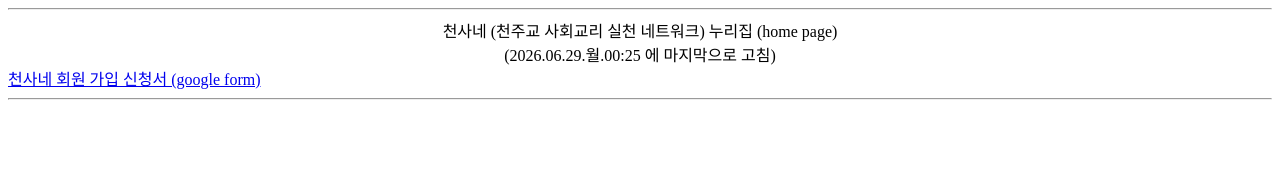
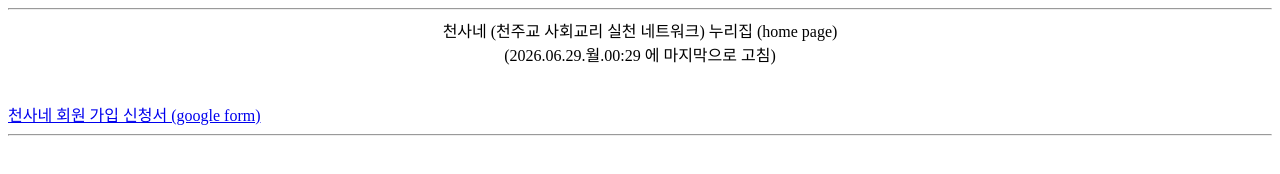
Before and after one commit to 1004network/1004network.github.io, a plain HTML site: page index.html in a window 1280 px wide. Drawn offline with Linux system fonts and the light colour scheme.

Commit message:
Update index.html

```diff
--- a/index.html
+++ b/index.html
@@ -1,9 +1,10 @@
 <hr>
 <center>
 천사네 (천주교 사회교리 실천 네트워크) 누리집 (home page) <br>
-(2026.06.29.월.00:25 에 마지막으로 고침)
+(2026.06.29.월.00:29 에 마지막으로 고침)
 </center>
 
+<br><br>
 <a href="https://forms.gle/JK2vnTMgjFAXgjhQ9" target="_blank" rel="noopener noreferrer">
    천사네 회원 가입 신청서 (google form) </a>
 <hr>
```
